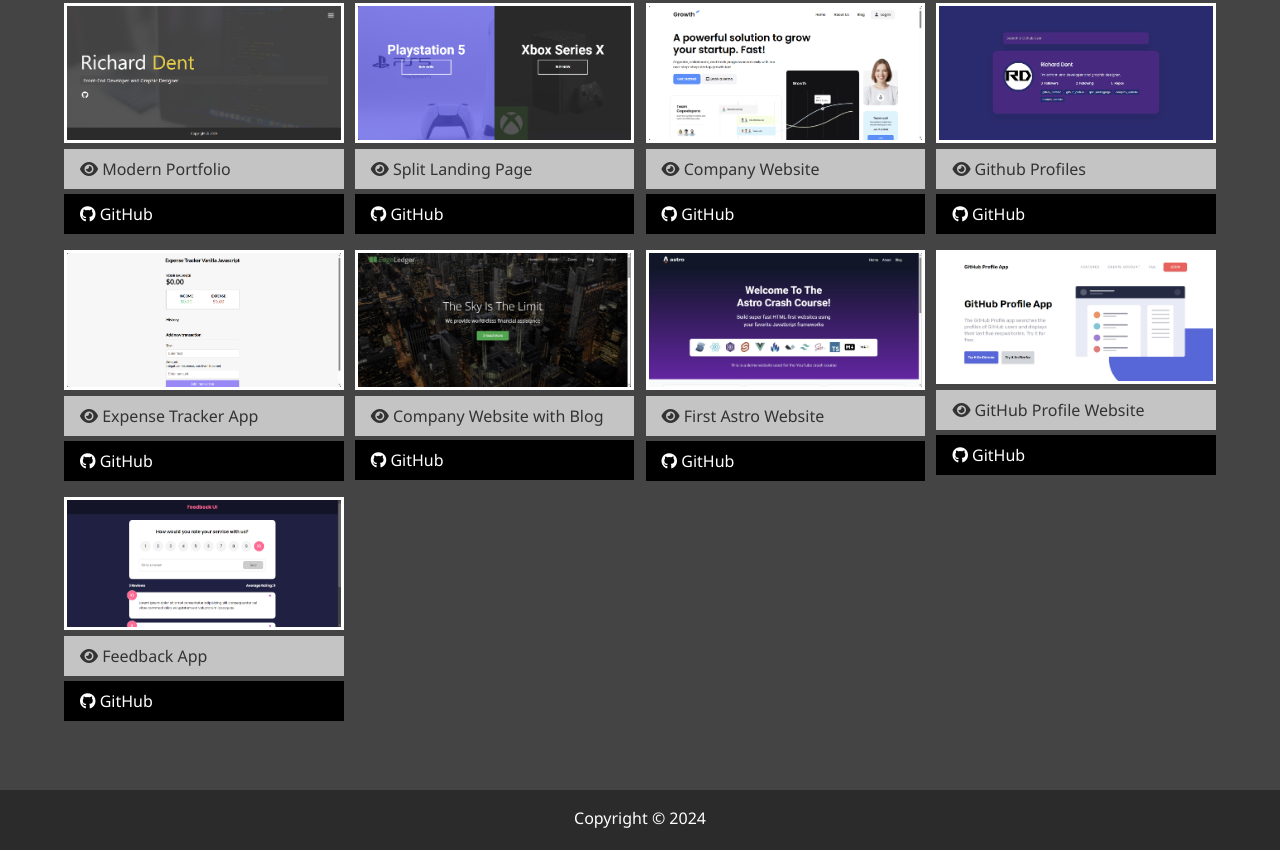
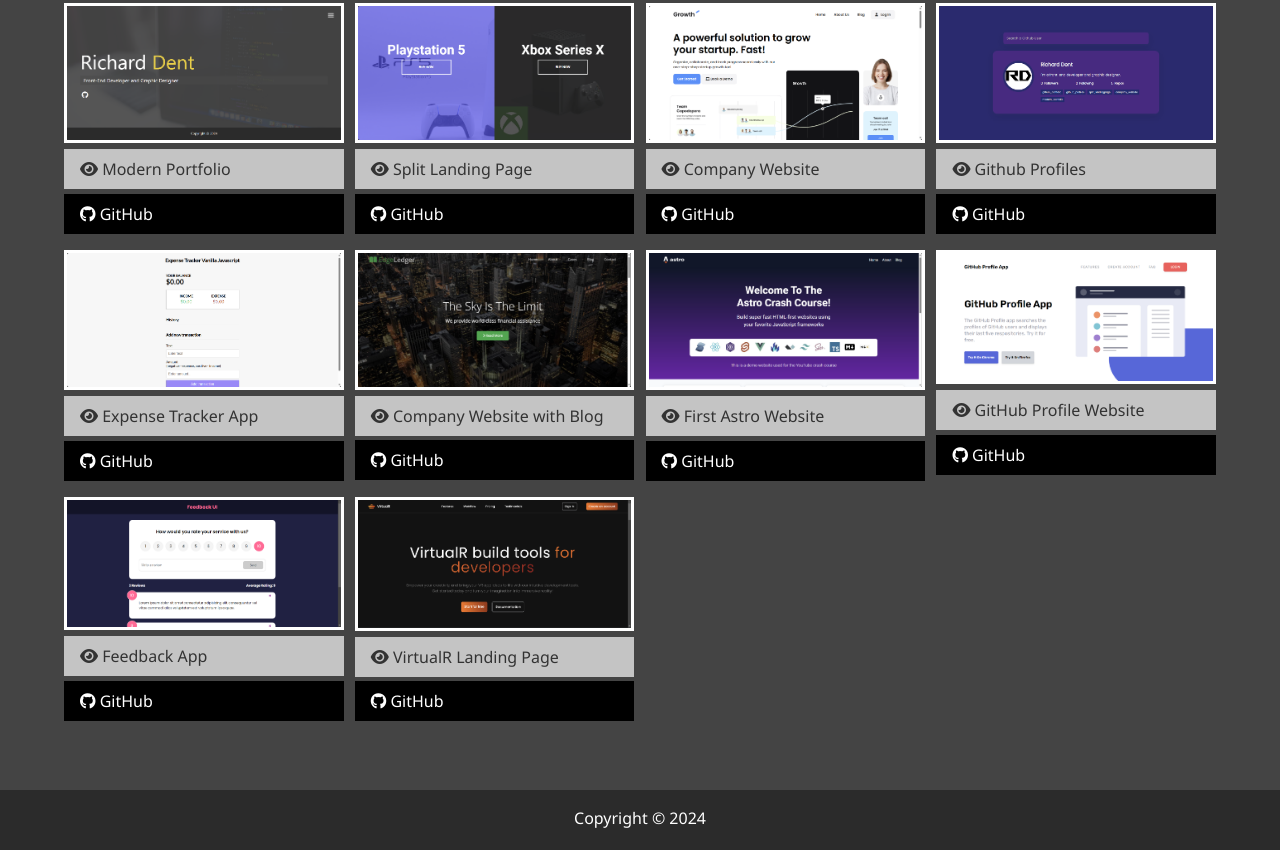
Before and after one commit to Richard-Dent/github_portfolio, a website: page dist/work.html in a window 1280 px wide. Shown: the part 279-1129 px from the top of the page. Drawn offline with Linux system fonts and the light colour scheme.

Commit message:
Added VirtualR Landing Page

```diff
--- a/dist/work.html
+++ b/dist/work.html
@@ -169,6 +169,19 @@
                 </a>
             </div>
 
+            <!-- VIRTUALR LANDING PAGE -->
+            <div class="item">
+                <a href="https://richard-dent.github.io/virtualr-landing-page/" target="_blank" rel="noopener noreferrer">
+                    <img src="img/projects/VIRTUALR_LANDING_PAGE.png" alt="Project">
+                </a>
+                <a href="https://richard-dent.github.io/virtualr-landing-page/" target="_blank" rel="noopener noreferrer" class="btn-light">
+                    <i class="fas fa-eye"></i> VirtualR Landing Page
+                </a>
+                <a href="https://github.com/Richard-Dent/virtualr-landing-page" target="_blank" rel="noopener noreferrer" class="btn-dark">
+                    <i class="fab fa-github"></i> GitHub
+                </a>
+            </div>
+
         </div>
     </main>
 
```
Also changed, not shown: dist/img/projects/VIRTUALR_LANDING_PAGE.png (added).
